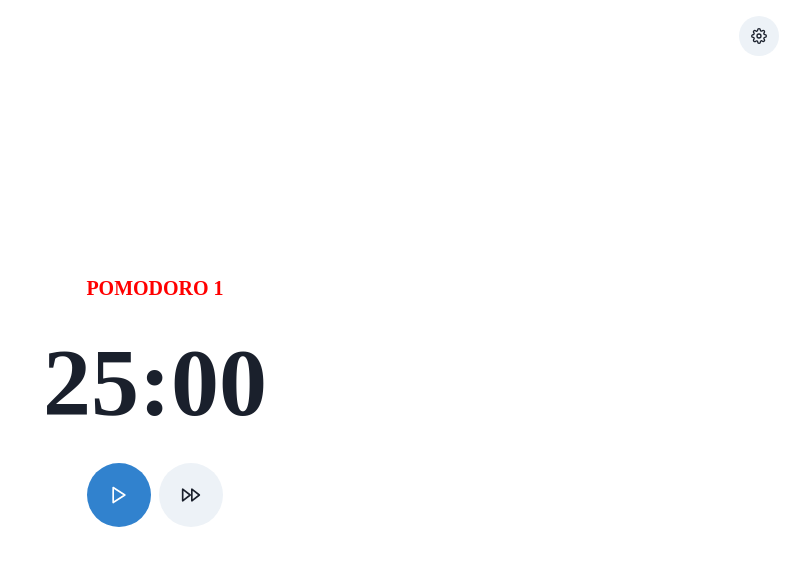
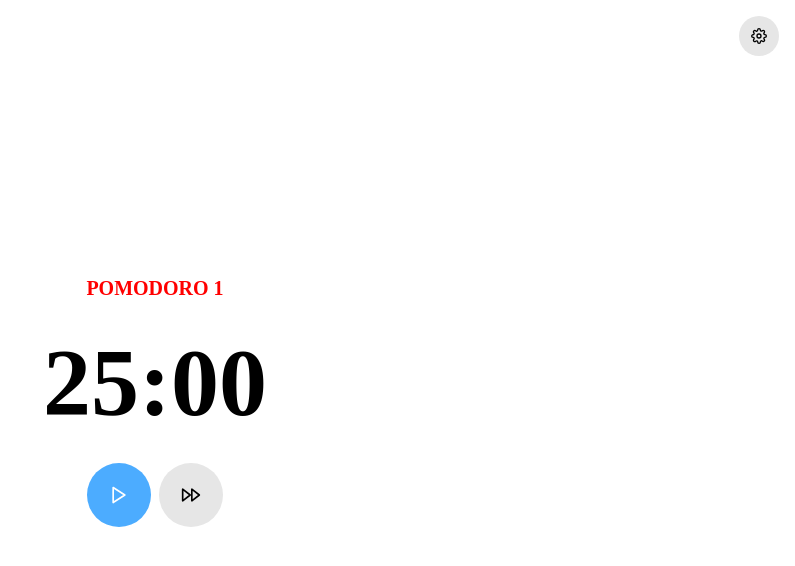
Before and after one commit to AlexandrLo/pomo, a React app: page / in a window 1280 px wide. Shown: the top 566 px of the page, without its empty margins (485-1280 px from the left). Built offline with nearby package versions, Linux system fonts and the light colour scheme.

Commit message:
Update theme

```diff
--- /dev/null
+++ b/src/theme/colors.js
@@ -0,0 +1,121 @@
+export default {
+  white: "rgba(255, 255, 255, 1)",
+  black: "rgba(0, 0, 0, 1)",
+  gray: {
+    950: "rgba(13, 13, 13, 1)",
+    900: "rgba(26, 26, 26, 1)",
+    800: "rgba(51, 51, 51, 1)",
+    700: "rgba(77, 77, 77, 1)",
+    600: "rgba(102, 102, 102, 1)",
+    500: "rgba(128, 128, 128, 1)",
+    400: "rgba(153, 153, 153, 1)",
+    300: "rgba(179, 179, 179, 1)",
+    200: "rgba(204, 204, 204, 1)",
+    100: "rgba(230, 230, 230, 1)",
+    50: "rgba(242, 242, 242, 1)",
+  },
+  red: {
+    950: "rgba(13, 4, 4, 1)",
+    900: "rgba(71, 21, 21, 1)",
+    800: "rgba(117, 35, 35, 1)",
+    700: "rgba(163, 49, 49, 1)",
+    600: "rgba(209, 63, 63, 1)",
+    500: "rgba(255, 76, 76, 1)",
+    400: "rgba(255, 110, 110, 1)",
+    300: "rgba(255, 143, 143, 1)",
+    200: "rgba(255, 176, 176, 1)",
+    100: "rgba(255, 209, 209, 1)",
+    50: "rgba(255, 242, 242, 1)",
+  },
+  green: {
+    950: "rgba(4, 13, 6, 1)",
+    900: "rgba(20, 64, 29, 1)",
+    800: "rgba(33, 102, 48, 1)",
+    700: "rgba(46, 140, 67, 1)",
+    600: "rgba(61, 178, 87, 1)",
+    500: "rgba(77, 218, 108, 1)",
+    400: "rgba(105, 224, 132, 1)",
+    300: "rgba(137, 232, 158, 1)",
+    200: "rgba(170, 240, 185, 1)",
+    100: "rgba(205, 247, 215, 1)",
+    50: "rgba(242, 255, 245, 1)",
+  },
+  blue: {
+    950: "rgba(4, 9, 13, 1)",
+    900: "rgba(21, 48, 71, 1)",
+    800: "rgba(35, 79, 117, 1)",
+    700: "rgba(49, 110, 163, 1)",
+    600: "rgba(63, 141, 209, 1)",
+    500: "rgba(76, 172, 255, 1)",
+    400: "rgba(110, 187, 255, 1)",
+    300: "rgba(143, 203, 255, 1)",
+    200: "rgba(176, 218, 255, 1)",
+    100: "rgba(209, 234, 255, 1)",
+    50: "rgba(242, 249, 255, 1)",
+  },
+  whiteAlpha: {
+    950: "rgba(255, 255, 255, 1)",
+    900: "rgba(255, 255, 255, 0.90)",
+    800: "rgba(255, 255, 255, 0.81)",
+    700: "rgba(255, 255, 255, 0.71)",
+    600: "rgba(255, 255, 255, 0.62)",
+    500: "rgba(255, 255, 255, 0.52)",
+    400: "rgba(255, 255, 255, 0.43)",
+    300: "rgba(255, 255, 255, 0.33)",
+    200: "rgba(255, 255, 255, 0.24)",
+    100: "rgba(255, 255, 255, 0.15)",
+    50: "rgba(255, 255, 255, 0.05)",
+  },
+  blackAlpha: {
+    950: "rgba(0, 0, 0, 1)",
+    900: "rgba(0, 0, 0, 0.90)",
+    800: "rgba(0, 0, 0, 0.81)",
+    700: "rgba(0, 0, 0, 0.71)",
+    600: "rgba(0, 0, 0, 0.62)",
+    500: "rgba(0, 0, 0, 0.52)",
+    400: "rgba(0, 0, 0, 0.43)",
+    300: "rgba(0, 0, 0, 0.33)",
+    200: "rgba(0, 0, 0, 0.24)",
+    100: "rgba(0, 0, 0, 0.15)",
+    50: "rgba(0, 0, 0, 0.05)",
+  },
+  redAlpha: {
+    950: "rgba(255, 76, 76, 1)",
+    900: "rgba(255, 76, 76, 0.90)",
+    800: "rgba(255, 76, 76, 0.81)",
+    700: "rgba(255, 76, 76, 0.71)",
+    600: "rgba(255, 76, 76, 0.62)",
+    500: "rgba(255, 76, 76, 0.52)",
+    400: "rgba(255, 76, 76, 0.43)",
+    300: "rgba(255, 76, 76, 0.33)",
+    200: "rgba(255, 76, 76, 0.24)",
+    100: "rgba(255, 76, 76, 0.15)",
+    50: "rgba(255, 76, 76, 0.05)",
+  },
+  greenAlpha: {
+    950: "rgba(77, 218, 108, 1)",
+    900: "rgba(77, 218, 108, 0.90)",
+    800: "rgba(77, 218, 108, 0.81)",
+    700: "rgba(77, 218, 108, 0.71)",
+    600: "rgba(77, 218, 108, 0.62)",
+    500: "rgba(77, 218, 108, 0.52)",
+    400: "rgba(77, 218, 108, 0.43)",
+    300: "rgba(77, 218, 108, 0.33)",
+    200: "rgba(77, 218, 108, 0.24)",
+    100: "rgba(77, 218, 108, 0.15)",
+    50: "rgba(77, 218, 108, 0.05)",
+  },
+  blueAlpha: {
+    950: "rgba(76, 172, 255, 1)",
+    900: "rgba(76, 172, 255, 0.90)",
+    800: "rgba(76, 172, 255, 0.81)",
+    700: "rgba(76, 172, 255, 0.71)",
+    600: "rgba(76, 172, 255, 0.62)",
+    500: "rgba(76, 172, 255, 0.52)",
+    400: "rgba(76, 172, 255, 0.43)",
+    300: "rgba(76, 172, 255, 0.33)",
+    200: "rgba(76, 172, 255, 0.24)",
+    100: "rgba(76, 172, 255, 0.15)",
+    50: "rgba(76, 172, 255, 0.05)",
+  },
+};
--- /dev/null
+++ b/src/theme/components/Button.js
@@ -0,0 +1,18 @@
+import { theme as defaultTheme } from "@chakra-ui/react";
+
+export default {
+  sizes: {
+    xl: {
+      h: 16,
+      minW: 16,
+      fontSize: "xl",
+    },
+  },
+  variants: {
+    circle: (props) => ({
+      ...defaultTheme.components.Button.variants.solid(props),
+      borderRadius: "1000px",
+      px: 0,
+    }),
+  },
+};
--- a/src/theme/index.js
+++ b/src/theme/index.js
@@ -1,7 +1,16 @@
-import { extendTheme, theme as defaultTheme } from "@chakra-ui/react";
+import { extendTheme } from "@chakra-ui/react";
+import { mode } from "@chakra-ui/theme-tools";
+
 import "@fontsource/inter/variable.css";
 
+import Button from "./components/Button";
+import colors from "./colors";
+
 const theme = extendTheme({
+  colors,
+  components: {
+    Button,
+  },
   config: {
     initialColorMode: "system",
     useSystemColorMode: false,
@@ -10,23 +19,25 @@ const theme = extendTheme({
     heading: "InterVariable",
     body: "InterVariable",
   },
-  components: {
-    Button: {
-      sizes: {
-        xl: {
-          h: 16,
-          minW: 16,
-          fontSize: "xl",
-        },
+  styles: {
+    global: (props) => ({
+      body: {
+        fontFamily: "body",
+        color: mode("black", "white")(props),
+        bg: mode("white", "gray.800")(props),
+        transitionProperty: "background-color",
+        transitionDuration: "normal",
+        lineHeight: "base",
       },
-      variants: {
-        circle: (props) => ({
-          ...defaultTheme.components.Button.variants.solid(props),
-          borderRadius: "1000px",
-          px: 0,
-        }),
+      "*::placeholder": {
+        color: mode("gray.400", "whiteAlpha.400")(props),
       },
-    },
+      "*, *::before, &::after": {
+        borderColor: mode("gray.200", "whiteAlpha.300")(props),
+        WebkitTapHighlightColor: "transparent",
+        wordWrap: "break-word",
+      },
+    }),
   },
 });
 
```
